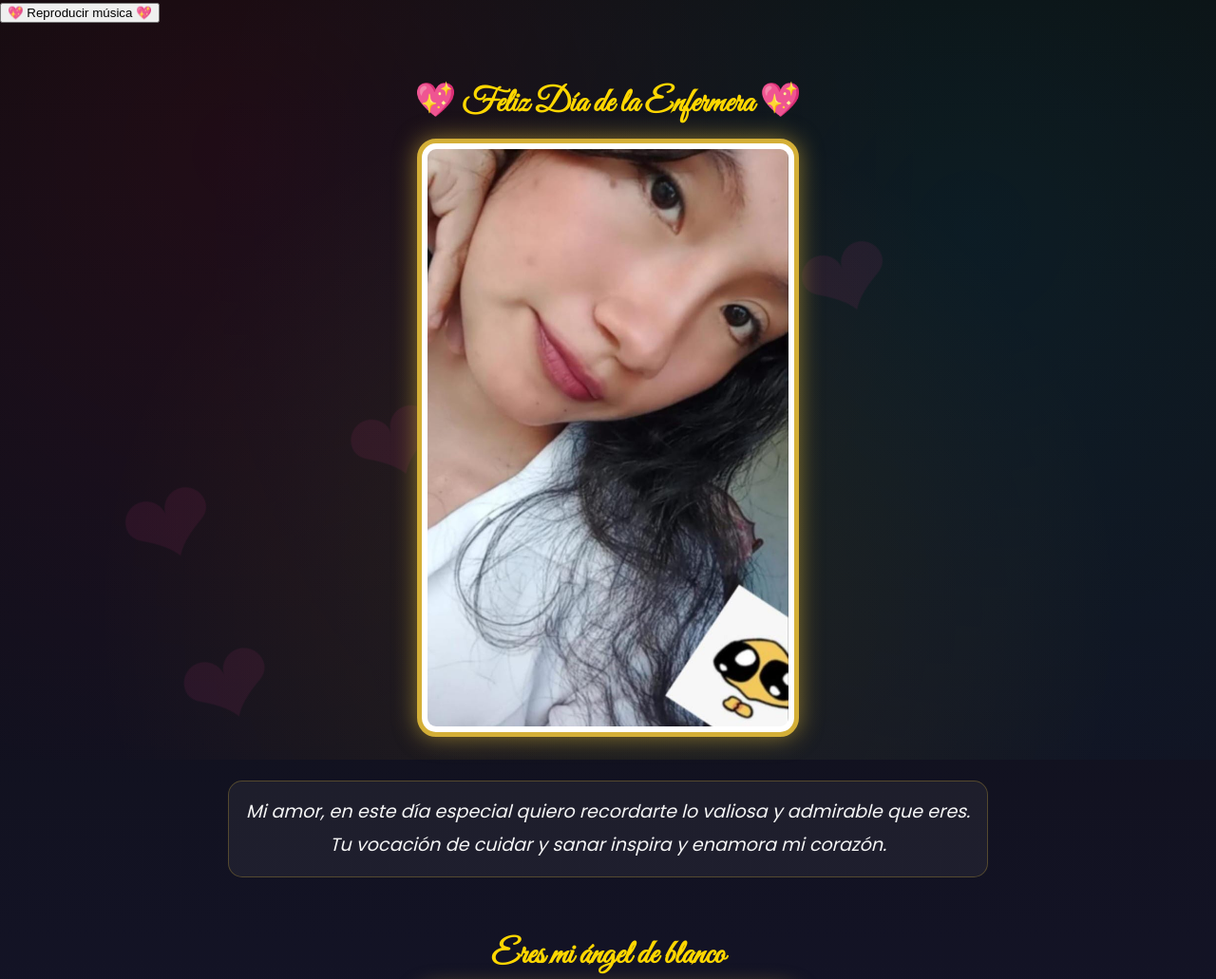
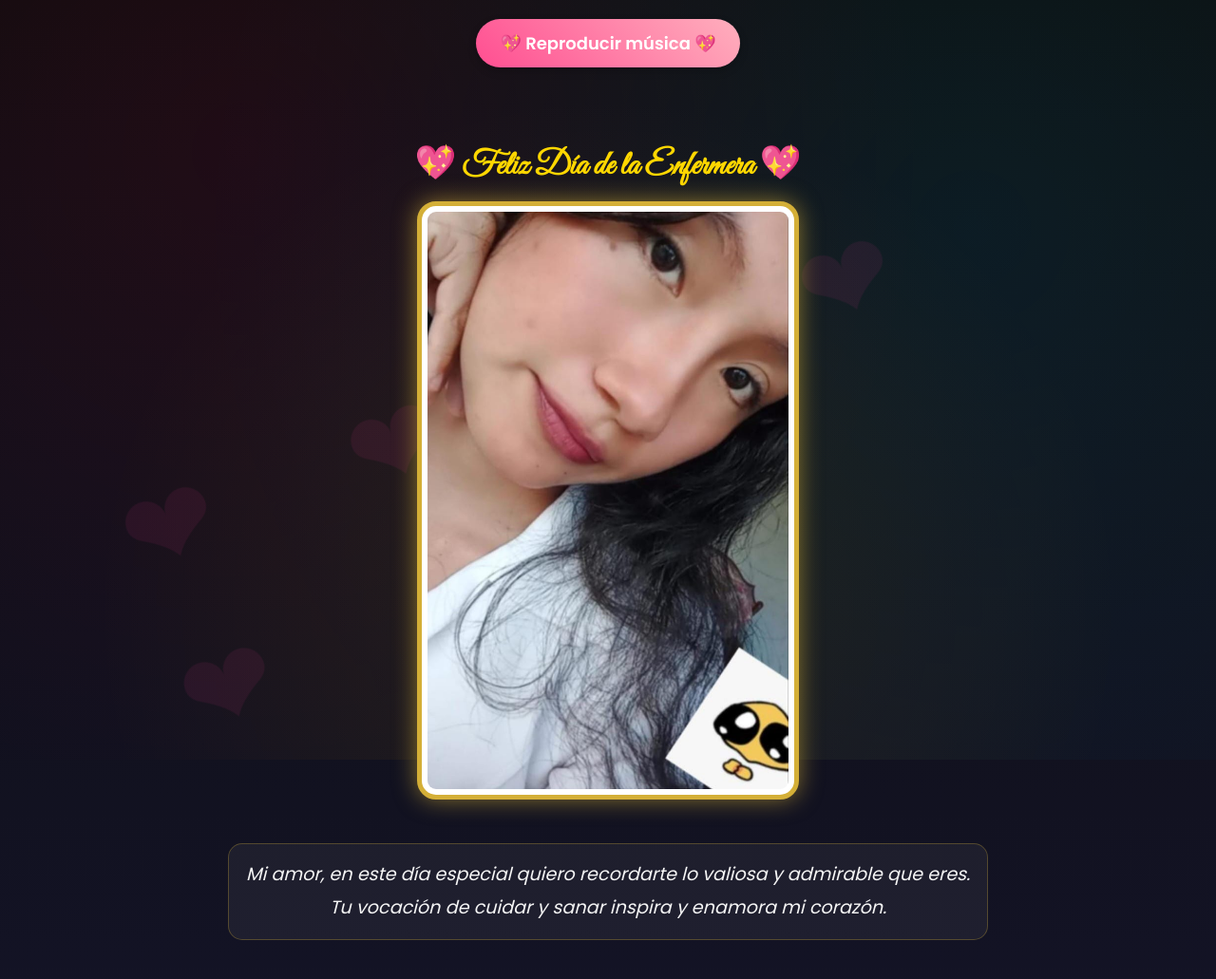
Before and after one commit to Hirok12/Sorpresa, a plain HTML site: page index.html in a window 1280 px wide. Shown: the top 1031 px of the page at 95% size. Drawn offline with Linux system fonts and the light colour scheme.

Commit message:
Update styles.css

```diff
--- a/css/styles.css
+++ b/css/styles.css
@@ -80,3 +80,25 @@ body::after {
   color: #ffd700;
   margin-top: 20px;
 }
+
+.btn-musica {
+  display: block;
+  margin: 20px auto;
+  padding: 12px 25px;
+  font-size: 18px;
+  font-family: 'Poppins', sans-serif;
+  font-weight: 600;
+  color: #fff;
+  background: linear-gradient(45deg, #ff4e91, #ffafbd);
+  border: none;
+  border-radius: 30px;
+  cursor: pointer;
+  box-shadow: 0px 4px 10px rgba(0,0,0,0.2);
+  transition: transform 0.2s, box-shadow 0.2s;
+}
+
+.btn-musica:hover {
+  transform: scale(1.08);
+  box-shadow: 0px 6px 15px rgba(0,0,0,0.3);
+  background: linear-gradient(45deg, #ffafbd, #ff4e91);
+}
```
